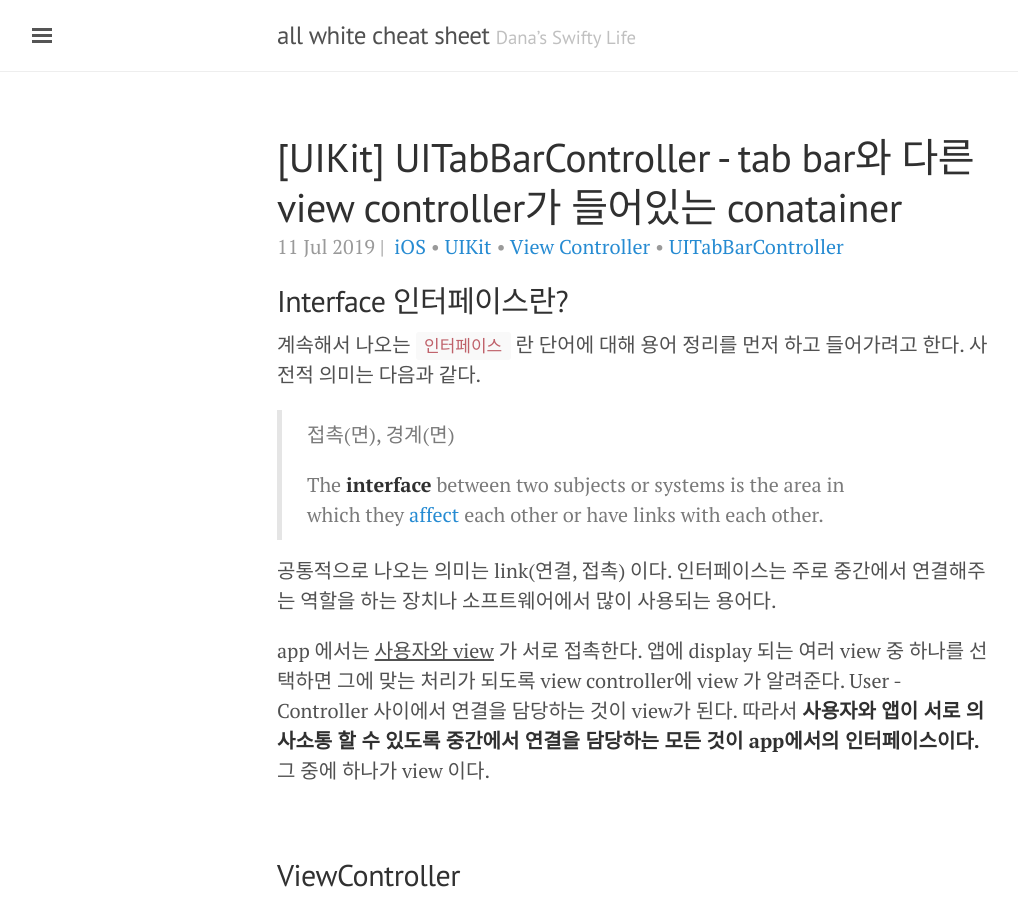
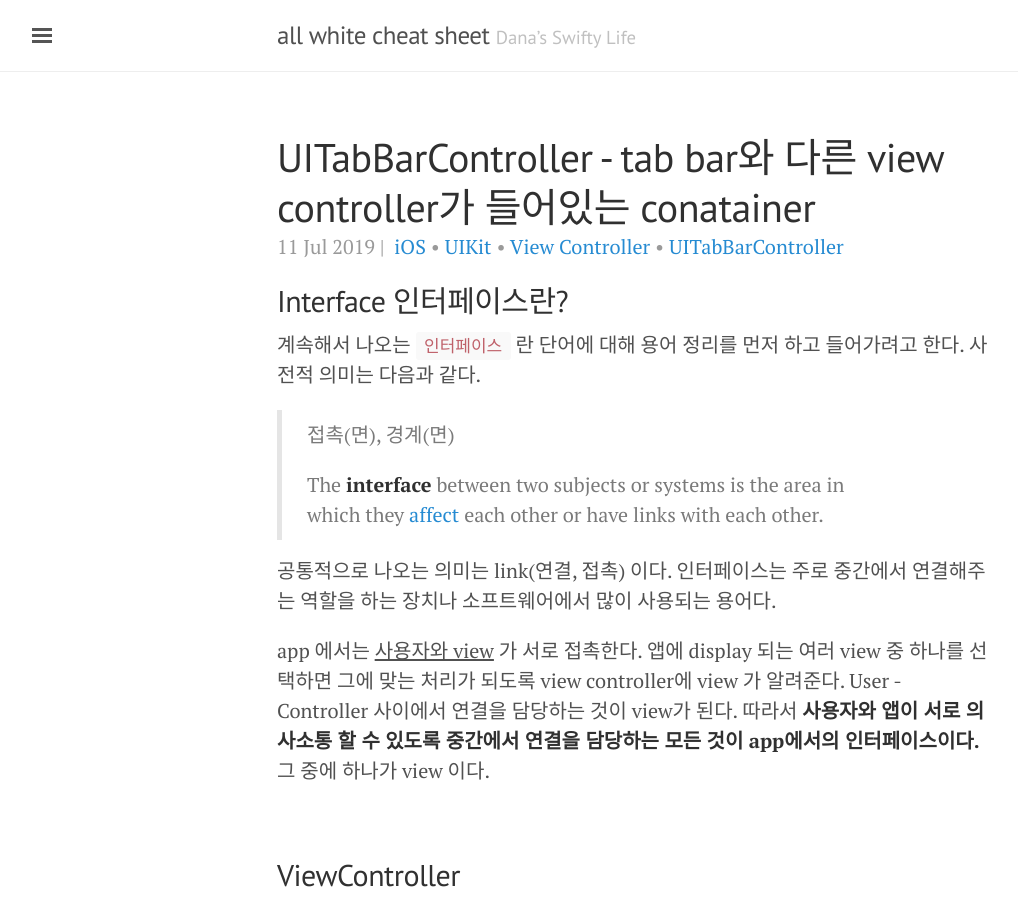
Before and after one commit to daheenallwhite/daheenallwhite.github.io, a Jekyll site: the page built from _posts/2019-07-11-UITabBarController.md, in a window 1280 px wide and 900 px high. Shown: the whole window, without its empty margins (3-1021 px from the left). Built offline with Jekyll 4.4.1, drawn with Linux system fonts in a browser that asks for light colours; nearby versions of some CDN libraries; emoji names are drawn with the system emoji font; comment, search, counter and statistics services are not loaded.

Commit message:
Modify title of post about UITabBarController

```diff
--- a/_posts/2019-07-11-UITabBarController.md
+++ b/_posts/2019-07-11-UITabBarController.md
@@ -1,11 +1,11 @@
 ---
 layout: post
-title:  "[UIKit] UITabBarController - tab bar와 다른 view controller가 들어있는 conatainer"
+title:  "UITabBarController - tab bar와 다른 view controller가 들어있는 conatainer"
 date:  2019-07-11 18:33:59
 author: Dana Lee
 categories: iOS
 tags: [iOS, UIKit, View Controller, UITabBarController]
-lastmod : 2019-07-09 18:33:59
+lastmod : 2019-07-15 21:01:59
 sitemap :
   changefreq : weekly
   priority : 1.0
```
